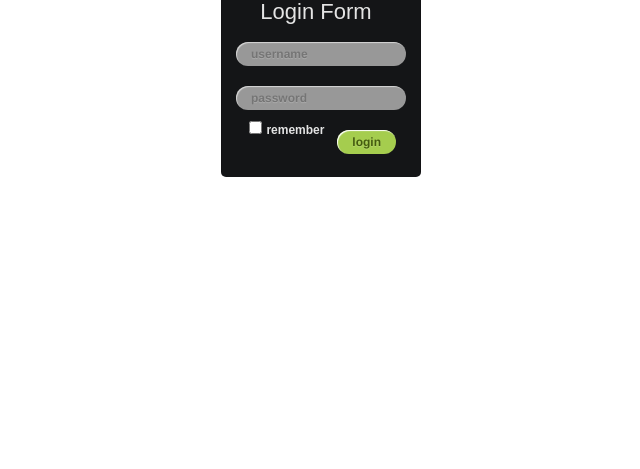
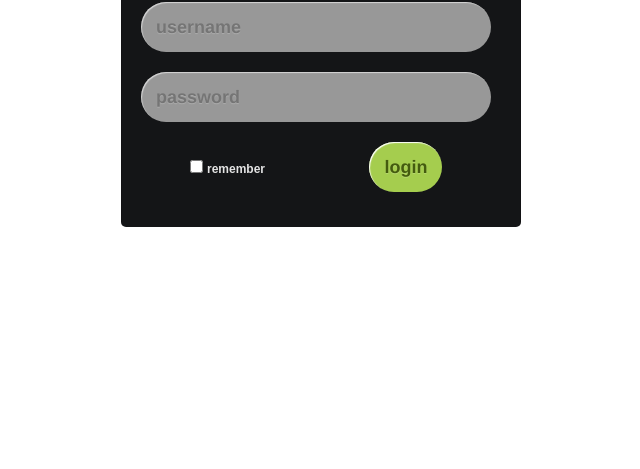
Before and after one commit to franklinfinger/jankchatapp, a website: page index.html in a window 1280 px wide. Shown: the part 331-800 px from the top of the page, without its empty margins (319-959 px from the left). Drawn offline with Linux system fonts and the light colour scheme; no server answers.

Commit message:
centered and enlarged login page

```diff
--- a/main.scss
+++ b/main.scss
@@ -22,10 +22,10 @@ body {
 div.login-form-container {
   display: inline-block;
   position: relative;
-  width: 200px;
-  height: 200px;
+  width: 400px;
+  height: 300px;
   padding: 15px 25px 0 15px;
-  margin-top: 300px;
+  margin-top: 250px;
   cursor: default;
   background-color: #141517;
   border-radius: 5px;
@@ -36,21 +36,24 @@ div.login-form-container {
     border: 0;
     outline: 0;
   }
+  span {
+    margin-right: 100px;
+  }
   h1 {
-    line-height: 40px;
+    line-height: 50px;
     font-family: 'Myriad Pro', sans-serif;
-    font-size: 22px;
+    font-size: 35px;
     font-weight: normal;
     color: #e4e4e4;
   }
   input[type=text], input[type=password], input[type=submit] {
-    line-height: 14px;
+    line-height: 40px;
     margin: 10px 0;
     padding: 5px 15px;
     border: 0;
     outline: none;
     font-family: Helvetica, sans-serif;
-    font-size: 12px;
+    font-size: 18px;
     font-weight: bold;
     text-shadow: 0px 1px 1px rgba(255,255,255, .2);
     border-radius: 26px;
@@ -58,7 +61,7 @@ div.login-form-container {
   }
   input[type="text"], input[type="password"], .js span {
     color: #686868;
-    width: 170px;
+    width: 350px;
     background: #989898;
     box-shadow: inset 1px 1px 1px 0px rgba(255,255,255, .6);
     background: linear-gradient(top, #fff 0% #989898 100%);
@@ -71,7 +74,7 @@ div.login-form-container {
     background: linear-gradient(top, #ffffff 0%, #e1e1e1 100%);
   }
   input[type="submit"] {
-    float: right;
+    // float: right;
     cursor: pointer;
     color: #445b0f;
     box-shadow: inset 1px 1px 1px 0px #fff;
--- a/styles.css
+++ b/styles.css
@@ -16,10 +16,10 @@ body {
 div.login-form-container {
   display: inline-block;
   position: relative;
-  width: 200px;
-  height: 200px;
+  width: 400px;
+  height: 300px;
   padding: 15px 25px 0 15px;
-  margin-top: 300px;
+  margin-top: 250px;
   cursor: default;
   background-color: #141517;
   border-radius: 5px;
@@ -29,27 +29,29 @@ div.login-form-container {
     padding: 0;
     border: 0;
     outline: 0; }
+  div.login-form-container span {
+    margin-right: 100px; }
   div.login-form-container h1 {
-    line-height: 40px;
+    line-height: 50px;
     font-family: 'Myriad Pro', sans-serif;
-    font-size: 22px;
+    font-size: 35px;
     font-weight: normal;
     color: #e4e4e4; }
   div.login-form-container input[type=text], div.login-form-container input[type=password], div.login-form-container input[type=submit] {
-    line-height: 14px;
+    line-height: 40px;
     margin: 10px 0;
     padding: 5px 15px;
     border: 0;
     outline: none;
     font-family: Helvetica, sans-serif;
-    font-size: 12px;
+    font-size: 18px;
     font-weight: bold;
     text-shadow: 0px 1px 1px rgba(255, 255, 255, 0.2);
     border-radius: 26px;
     transition: all .15s ease-in-out; }
   div.login-form-container input[type="text"], div.login-form-container input[type="password"], div.login-form-container .js span {
     color: #686868;
-    width: 170px;
+    width: 350px;
     background: #989898;
     box-shadow: inset 1px 1px 1px 0px rgba(255, 255, 255, 0.6);
     background: linear-gradient(top, #fff 0% #989898 100%); }
@@ -59,7 +61,6 @@ div.login-form-container {
     background: #e1e1e1;
     background: linear-gradient(top, #ffffff 0%, #e1e1e1 100%); }
   div.login-form-container input[type="submit"] {
-    float: right;
     cursor: pointer;
     color: #445b0f;
     box-shadow: inset 1px 1px 1px 0px #fff; }
```
